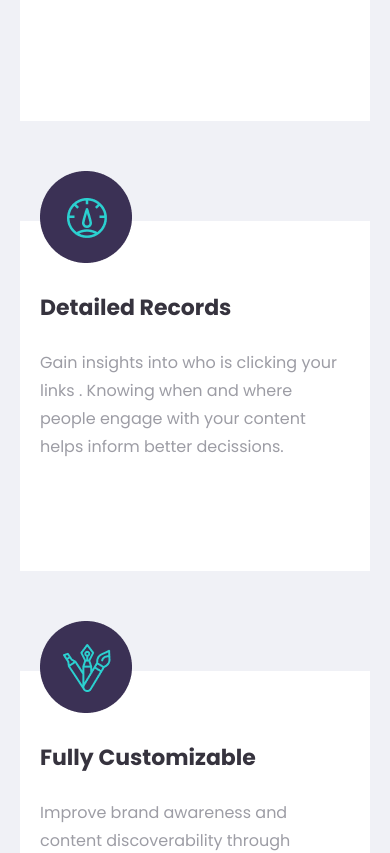
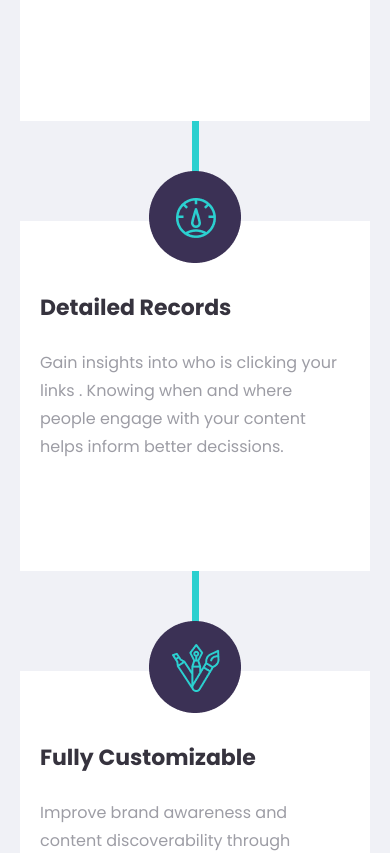
Before and after one commit to Steentoons/url-shortening-api, a React (Create React App) app: page / in a window 390 px wide. Shown: the part 1480-2333 px from the top of the page. Built offline with nearby package versions, Linux system fonts and the light colour scheme.

Commit message:
Added the green seperator and made it responsive

```diff
--- a/src/views/components/AdvancedStatisticsCard.tsx
+++ b/src/views/components/AdvancedStatisticsCard.tsx
@@ -12,10 +12,14 @@ const AdvancedStatisticsCard: React.FC<AdvancedStatisticsCardProps> = (props:Adv
         <div className="advanced-statistics-card-icon-wrapper">
             <img src={props.img} alt={props.title} />
         </div>
-        <div className="advanced-statistics-card-dash-desktop"></div>
+        <div className="advanced-statistics-card-dash-desktop">
+          <div className="dash-desktop"></div>
+        </div>
         <div className="advanced-statistics-card-title">{props.title}</div>
         <div className="advanced-statistics-card-desc">{props.desc}</div>
-        <div className="advanced-statistics-card-dash-mobile"></div>
+        <div className="advanced-statistics-card-dash-mobile">
+        <div className="dash-mobile"></div>
+        </div>
     </div>
   )
 }
--- a/src/views/styles/advancedStatistics.css
+++ b/src/views/styles/advancedStatistics.css
@@ -83,6 +83,38 @@
     margin-top: 25px;
 }
 
+.advanced-statistics-card-dash-mobile {
+    position: relative;
+    display: none;
+}
+
+.advanced-statistics-card-dash-desktop {
+    position: relative;
+    display: block;
+}
+
+.advanced-statistics-card-container:nth-child(2) .dash-desktop {
+    position: absolute;
+    width: 32px;
+    height: 7px;
+    background: #2BD0CF;
+    margin-left: -52px;
+    margin-top: 50px;
+}
+
+.advanced-statistics-card-container:nth-child(3) .dash-desktop {
+    position: absolute;
+    width: 32px;
+    height: 7px;
+    background: #2BD0CF;
+    margin-left: -52px;
+}
+
+
+/* .dash-desktop:first-child {
+    display: none;
+} */
+
 @media screen and (max-width: 1400px) {
     .advanced-statistics-card-container {
         min-height: 350px;
@@ -109,6 +141,34 @@
     .advanced-statistics-card-container:nth-child(3) {
         margin-top: 100px;
     }
+    .advanced-statistics-card-dash-mobile {
+        position: relative;
+        display: block;
+        display: flex;
+        justify-content: center;
+    }
+    .advanced-statistics-card-dash-desktop {
+        position: relative;
+        display: none;
+    }
+    .advanced-statistics-card-icon-wrapper {
+        display: flex;
+        justify-content: center;
+    }
+    .advanced-statistics-card-container:nth-child(1) .dash-mobile {
+        position: absolute;
+        width: 7px;
+        height: 57px;
+        background: #2BD0CF;
+        margin-top: 138px;
+    }
+    .advanced-statistics-card-container:nth-child(2) .dash-mobile {
+        position: absolute;
+        width: 7px;
+        height: 57px;
+        background: #2BD0CF;
+        margin-top: 110px;
+    }
 }
 
 @media screen and (max-width: 600px) {
--- a/src/views/styles/footer.css
+++ b/src/views/styles/footer.css
@@ -55,6 +55,7 @@
     .footer-container {
         flex-direction: column;
         align-items: center;
+        padding: 40px 0;
     }
     .footer-list-wrapper {
         display: block;
```
